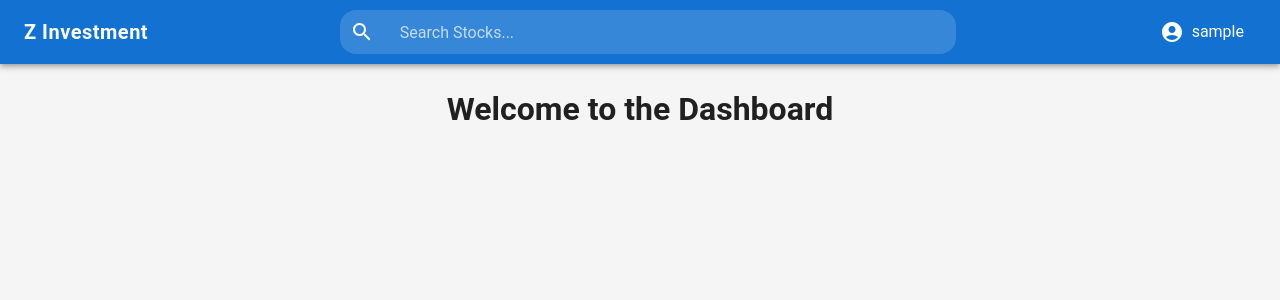
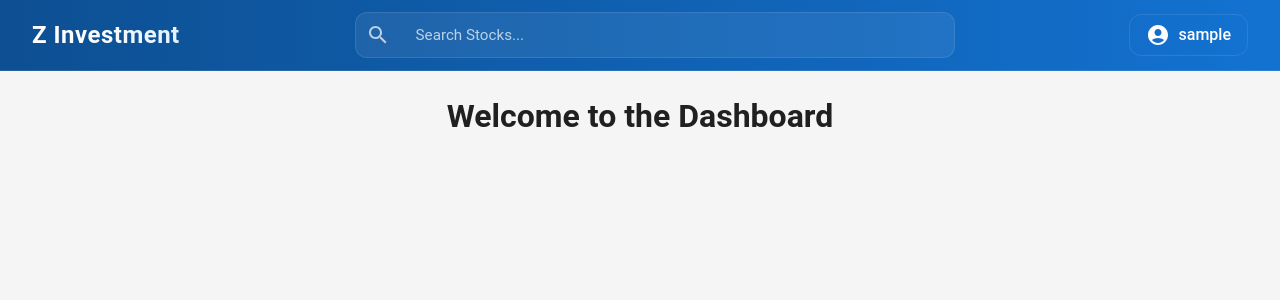
Before and after one commit to tunahanyazar0/portfolio_app, a React (Create React App) app in the folder frontend/: page /dashboard in a window 1280 px wide. Shown: the top 300 px of the page. Built offline with nearby package versions, Linux system fonts and the light colour scheme; sample sign-in values are in the browser's storage; the HTML template or start-up script is replaced by a standard one.

Commit message:
navbar a search eklendi

```diff
--- a/frontend/src/components/Navbar.jsx
+++ b/frontend/src/components/Navbar.jsx
@@ -1,4 +1,4 @@
-import React from 'react';
+import React, { useState, useEffect } from 'react';
 import {
   AppBar,
   Toolbar,
@@ -9,46 +9,72 @@ import {
   MenuItem,
   IconButton,
   Button,
+  Paper,
+  List,
+  ListItem,
+  ListItemText,
+  CircularProgress,
   alpha,
+  Fade,
 } from '@mui/material';
 import { AccountCircle, Search as SearchIcon } from '@mui/icons-material';
 import { useAuth } from '../context/AuthContext';
 import { useNavigate } from 'react-router-dom';
+import stockService from '../services/stockService';
 
-
-const Navbar = ({ onSearch }) => {
+const Navbar = () => {
   const { user, logout } = useAuth();
   const navigate = useNavigate();
-  const [anchorEl, setAnchorEl] = React.useState(null);
-  const [searchQuery, setSearchQuery] = React.useState('');
+  const [anchorEl, setAnchorEl] = useState(null);
+  const [searchQuery, setSearchQuery] = useState('');
+  const [searchResults, setSearchResults] = useState([]);
+  const [loading, setLoading] = useState(false);
 
   const handleMenuOpen = (event) => setAnchorEl(event.currentTarget);
   const handleMenuClose = () => setAnchorEl(null);
-
   const handleSearchChange = (event) => setSearchQuery(event.target.value);
 
-  const handleSearchSubmit = (event) => {
-    event.preventDefault();
-    if (searchQuery.trim() !== '') {
-      onSearch(searchQuery);
+  useEffect(() => {
+    const fetchSearchResults = async () => {
+      if (searchQuery.trim() === '') {
+        setSearchResults([]);
+        return;
+      }
+      setLoading(true);
+      try {
+        const results = await stockService.searchStocks(searchQuery);
+        setSearchResults(results);
+      } catch (error) {
+        console.error('Error fetching search results:', error);
+      } finally {
+        setLoading(false);
       }
     };
 
+    const timeoutId = setTimeout(fetchSearchResults, 300);
+    return () => clearTimeout(timeoutId);
+  }, [searchQuery]);
+
   return (
-    <AppBar position="static">
-      <Toolbar
+    <AppBar
+      position="static"
+      elevation={0}
       sx={{
-          display: 'flex',
-          justifyContent: 'space-between',
-          alignItems: 'center',
+        background: (theme) => `linear-gradient(to right, ${theme.palette.primary.dark}, ${theme.palette.primary.main})`,
+        borderBottom: '1px solid rgba(255, 255, 255, 0.1)'
       }}
     >
+      <Toolbar sx={{ height: 70, px: { xs: 2, sm: 4 } }}>
         {/* Logo */}
-        <Typography
-          variant="h6"
+        <Typography href="/dashboard"
+          variant="h5"
           sx={{
             fontWeight: 700,
-            letterSpacing: 0.5,
+            letterSpacing: '0.5px',
+            background: 'linear-gradient(45deg, #ffffff 30%, #e3f2fd 90%)',
+            WebkitBackgroundClip: 'text',
+            WebkitTextFillColor: 'transparent',
+            mr: { xs: 1, sm: 3 }
           }}
         >
           Z Investment
@@ -56,29 +82,38 @@ const Navbar = ({ onSearch }) => {
 
         {/* Search Bar */}
         {user && (
+          <Box sx={{
+            position: 'relative',
+            flexGrow: 1,
+            maxWidth: 600,
+            mx: 'auto'
+          }}>
             <Box
               component="form"
-            onSubmit={handleSearchSubmit}
+              onSubmit={(e) => e.preventDefault()}
               sx={{
-              flexGrow: 1,
                 display: 'flex',
                 alignItems: 'center',
-              maxWidth: '50%',
-              marginX: 2,
-              borderRadius: (theme) => theme.shape.borderRadius,
+                borderRadius: '12px',
+                backgroundColor: (theme) => alpha(theme.palette.common.white, 0.07),
+                border: '1px solid rgba(255, 255, 255, 0.1)',
+                transition: 'all 0.2s ease-in-out',
+                '&:hover': {
+                  backgroundColor: (theme) => alpha(theme.palette.common.white, 0.1),
+                  border: '1px solid rgba(255, 255, 255, 0.2)',
+                },
+                '&:focus-within': {
                   backgroundColor: (theme) => alpha(theme.palette.common.white, 0.15),
-              '&:hover': {
-                backgroundColor: (theme) => alpha(theme.palette.common.white, 0.25),
-              },
+                  border: '1px solid rgba(255, 255, 255, 0.3)',
+                  boxShadow: '0 0 0 4px rgba(255, 255, 255, 0.1)',
+                }
               }}
             >
-            <IconButton
-              sx={{
+              <IconButton sx={{
                 p: '10px',
-                color: 'common.white',
-              }}
-              aria-label="search"
-            >
+                color: 'rgba(255, 255, 255, 0.7)',
+                '&:hover': { color: 'white' }
+              }}>
                 <SearchIcon />
               </IconButton>
               <InputBase
@@ -86,11 +121,11 @@ const Navbar = ({ onSearch }) => {
                 value={searchQuery}
                 onChange={handleSearchChange}
                 sx={{
-                color: 'inherit',
+                  color: 'white',
                   width: '100%',
                   '& .MuiInputBase-input': {
-                  padding: '8px 16px',
-                  color: 'common.white',
+                    padding: '10px 16px',
+                    fontSize: '0.95rem',
                     '&::placeholder': {
                       color: 'rgba(255, 255, 255, 0.7)',
                       opacity: 1,
@@ -98,51 +133,142 @@ const Navbar = ({ onSearch }) => {
                   },
                 }}
               />
+              {loading && (
+                <Fade in={loading}>
+                  <CircularProgress
+                    size={24}
+                    sx={{
+                      mr: 2,
+                      color: 'rgba(255, 255, 255, 0.7)'
+                    }}
+                  />
+                </Fade>
+              )}
+            </Box>
+
+            {/* Search Results Dropdown */}
+            {searchResults.length > 0 && (
+              <Paper
+                elevation={8}
+                sx={{
+                  position: 'absolute',
+                  top: '100%',
+                  left: 0,
+                  right: 0,
+                  mt: 1,
+                  borderRadius: '12px',
+                  maxHeight: '400px',
+                  overflowY: 'auto',
+                  backgroundColor: 'background.paper',
+                  border: '1px solid rgba(0, 0, 0, 0.08)',
+                }}
+              >
+                <List sx={{ py: 1 }}>
+                  {searchResults.map((stock) => (
+                    <ListItem
+                      button
+                      key={stock.stock_symbol}
+                      onClick={() => navigate(`/stocks/${stock.stock_symbol}`)}
+                      sx={{
+                        py: 1.5,
+                        px: 2,
+                        transition: 'all 0.2s',
+                        '&:hover': {
+                          backgroundColor: 'rgba(0, 0, 0, 0.04)',
+                        }
+                      }}
+                    >
+                      <ListItemText
+                        primary={
+                          <Typography variant="subtitle1" sx={{ fontWeight: 500 }}>
+                            {stock.name}
+                            <Typography component="span" color="primary.main" sx={{ ml: 1, fontWeight: 600 }}>
+                              ({stock.stock_symbol})
+                            </Typography>
+                          </Typography>
+                        }
+                        secondary={
+                          <Typography variant="body2" color="text.secondary" sx={{ mt: 0.5 }}>
+                            Market Cap: {stock.market_cap}
+                          </Typography>
+                        }
+                      />
+                    </ListItem>
+                  ))}
+                </List>
+              </Paper>
+            )}
           </Box>
         )}
 
         {/* User Menu */}
         {user ? (
-          <Box>
+          <Box sx={{ ml: { xs: 1, sm: 3 } }}>
             <IconButton
               color="inherit"
               onClick={handleMenuOpen}
               sx={{
-                borderRadius: (theme) => theme.shape.borderRadius,
-                padding: '6px 12px',
+                borderRadius: '12px',
+                padding: '8px 16px',
+                border: '1px solid rgba(255, 255, 255, 0.1)',
+                transition: 'all 0.2s',
                 '&:hover': {
                   backgroundColor: 'rgba(255, 255, 255, 0.1)',
+                  border: '1px solid rgba(255, 255, 255, 0.2)',
                 },
               }}
             >
               <AccountCircle sx={{ mr: 1 }} />
-              <Typography variant="body1">{user.username}</Typography>
+              <Typography variant="body1" sx={{ fontWeight: 500 }}>
+                {user.username}
+              </Typography>
             </IconButton>
             <Menu
               anchorEl={anchorEl}
               open={Boolean(anchorEl)}
               onClose={handleMenuClose}
+              TransitionComponent={Fade}
               PaperProps={{
+                elevation: 4,
                 sx: {
                   mt: 1.5,
-                  minWidth: 180,
+                  minWidth: 200,
+                  borderRadius: '12px',
+                  border: '1px solid rgba(0, 0, 0, 0.08)',
                   '& .MuiMenuItem-root': {
                     px: 2,
-                    py: 1,
+                    py: 1.5,
+                    borderRadius: '8px',
+                    mx: 1,
+                    my: 0.5,
+                    transition: 'all 0.2s',
+                    '&:hover': {
+                      backgroundColor: 'rgba(0, 0, 0, 0.04)',
+                    }
                   },
                 },
               }}
             >
-              <MenuItem onClick={() => navigate('/profile')}>Profile</MenuItem>
-              <MenuItem onClick={() => navigate('/portfolio')}>Portfolio</MenuItem>
+              <MenuItem onClick={() => navigate('/profile')}>
+                <Typography variant="body1" sx={{ fontWeight: 500 }}>Profile</Typography>
+              </MenuItem>
+              <MenuItem onClick={() => navigate('/portfolio')}>
+                <Typography variant="body1" sx={{ fontWeight: 500 }}>Portfolio</Typography>
+              </MenuItem>
               <MenuItem
                 onClick={() => {
                   handleMenuClose();
                   logout();
+                  navigate('/login');
                 }}
-                sx={{ color: 'error.main' }}
+                sx={{
+                  color: 'error.main',
+                  '&:hover': {
+                    backgroundColor: 'error.lighter',
+                  }
+                }}
               >
-                Log Out
+                <Typography variant="body1" sx={{ fontWeight: 500 }}>Log Out</Typography>
               </MenuItem>
             </Menu>
           </Box>
@@ -151,10 +277,17 @@ const Navbar = ({ onSearch }) => {
             color="inherit"
             onClick={() => navigate('/login')}
             sx={{
+              ml: { xs: 1, sm: 3 },
+              px: 3,
+              py: 1,
+              borderRadius: '12px',
               border: '1px solid rgba(255, 255, 255, 0.3)',
+              fontWeight: 500,
+              transition: 'all 0.2s',
               '&:hover': {
                 border: '1px solid rgba(255, 255, 255, 0.5)',
                 backgroundColor: 'rgba(255, 255, 255, 0.1)',
+                transform: 'translateY(-1px)',
               },
             }}
           >
--- a/frontend/src/pages/StockPage.jsx
+++ b/frontend/src/pages/StockPage.jsx
@@ -7,6 +7,7 @@ import stockService from '../services/stockService';
 import BarChart from '../components/BarChart';
 import Sidebar from '../components/Sidebar';
 import { useRef } from 'react';
+import Navbar from '../components/Navbar';
 
 ChartJS.register(CategoryScale, LinearScale, PointElement, LineElement, BarElement, Title, Tooltip, Legend);
 
@@ -390,6 +391,7 @@ const StockPage = () => {
   // else, render the stock page
   return (
     <Container>
+
       {/* Sidebar Component */}
       <Sidebar
         isOpen={isSidebarOpen}
--- a/frontend/src/pages/dashboard.jsx
+++ b/frontend/src/pages/dashboard.jsx
@@ -2,27 +2,9 @@ import React from 'react';
 import Navbar from '../components/Navbar';
 
 const Dashboard = () => {
-  const isLoggedIn = true; // Replace with your actual auth logic
-  const userName = 'John Doe'; // Replace with the logged-in user's name
-
-  const handleLogout = () => {
-    console.log('Logged out');
-    // Implement your logout logic here
-  };
-
-  const handleSearch = (query) => {
-    console.log(`Searching for ${query}`);
-    // Implement your API call or search logic here
-  };
-
   return (
     <div>
-      <Navbar
-        isLoggedIn={isLoggedIn}
-        userName={userName}
-        onLogout={handleLogout}
-        onSearch={handleSearch}
-      />
+      <Navbar />
       <div>
         {/* Dashboard Content */}
         <h1>Welcome to the Dashboard</h1>
```
Also changed, not shown: frontend/src/services/stockService.js (+9 -0 lines), 2 other files (tests, documents, lock files or other folders). Lines whose indentation alone changed are shown as unchanged.
